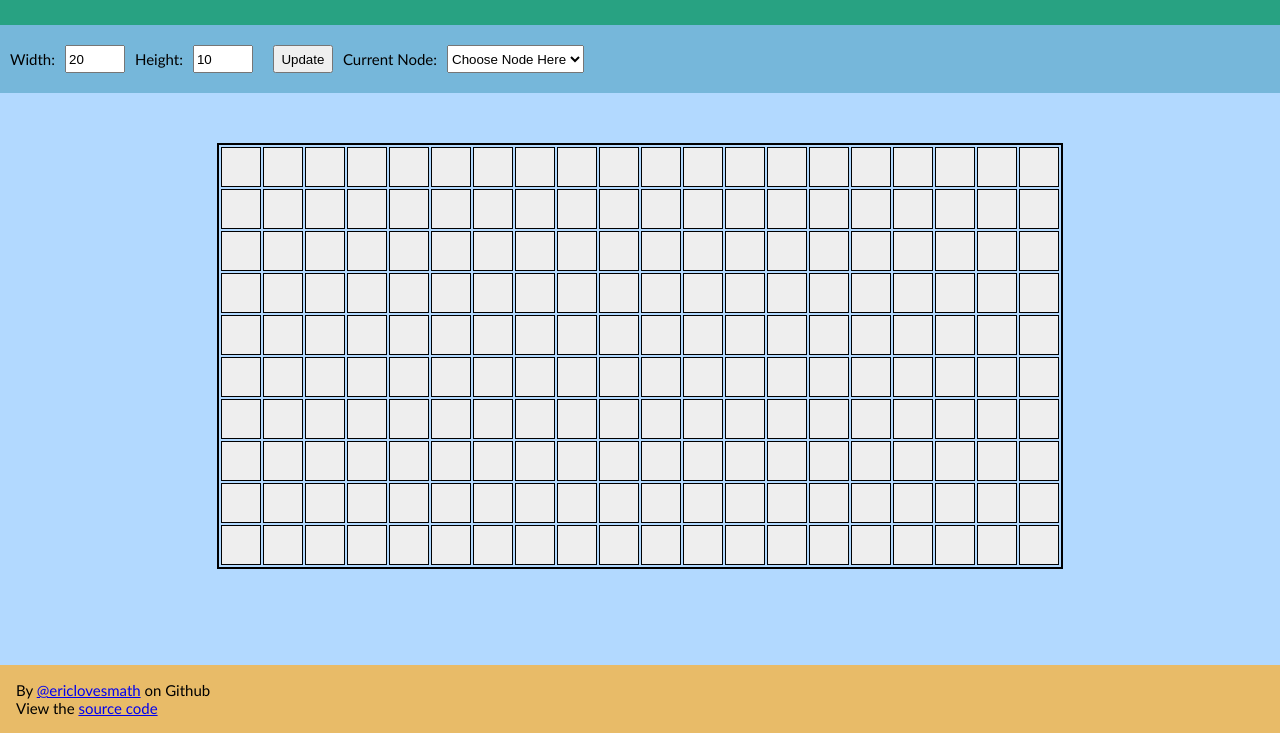
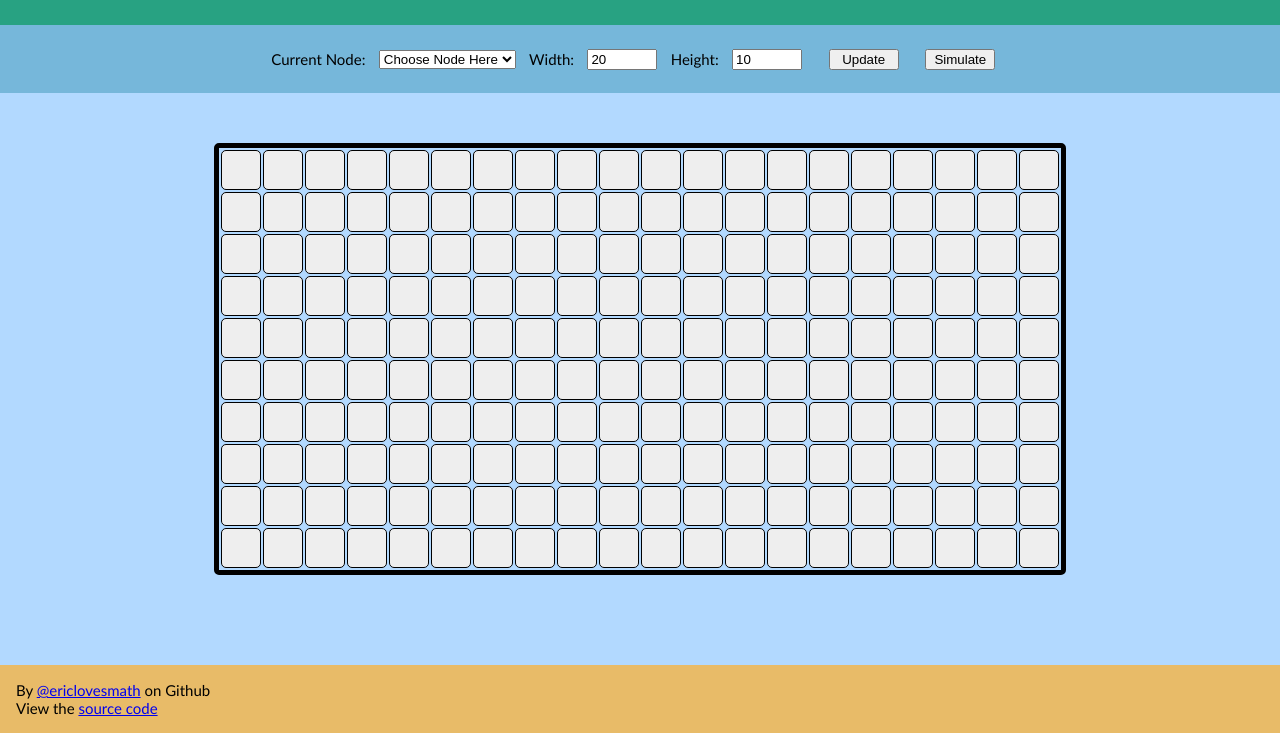
Before and after one commit to ericlovesmath/pathfinding-visualizer, a website with bundled scripts: page index.html in a window 1280 px wide. Shown: the part 67-800 px from the top of the page. Built offline with nearby package versions, Linux system fonts and the light colour scheme.

Commit message:
Start on Astar Config

```diff
--- a/index.html
+++ b/index.html
@@ -17,9 +17,6 @@
   </header>
 
   <div id="navbar">
-    <p>Width:</p><input type="number" id="width-input" value="20">
-    <p>Height:</p><input type="number" id="height-input" value="10">
-    <button type="button" id="update-button">Update</button>
     <p>Current Node:</p>
     <select class="select-node-type" name="select-node-type">
       <option value="" selected disabled hidden>Choose Node Here</option>
@@ -27,6 +24,10 @@
       <option value="start">Start Node</option>
       <option value="end">End Node</option>
     </select>
+    <p>Width:</p><input type="number" id="width-input" value="20">
+    <p>Height:</p><input type="number" id="height-input" value="10">
+    <button type="button" id="update-button">Update</button>
+    <button type="button" id="simulate-button">Simulate</button>
   </div>
 
   <div id="container">
--- a/public/styles.css
+++ b/public/styles.css
@@ -3,7 +3,6 @@
     -webkit-box-sizing: border-box;
      box-sizing: border-box;
 }
-
 /* Main */
 
 body {
@@ -27,6 +26,8 @@ header {
 
 #navbar {
     display: flex;
+    justify-content: center;
+    align-items: center;
     margin: 0px;
     margin-bottom: 50px;
     background-color: #76B7DA;
@@ -54,14 +55,17 @@ footer {
     display: inline-grid;
     grid-template-columns: repeat(var(--width), 40px);
     grid-template-rows: repeat(var(--height), 40px);
-    border: 2px solid black;
+    border: 5px solid black;
+    border-radius: 5px;
     padding: 2px;
     gap: 2px;
 }
 
 #grid .node {
     border: 1px solid black;
+    border-radius: 5px;
     background-color: #e1e4e5;
+    transition: background-color 0.2s;
 }
 
 #grid .node[data-type="empty"] {
@@ -89,8 +93,9 @@ a:hover {
 }
 
 #navbar input,button,select {
-    width: 60px;
-    margin: 10px;
+    width: clamp(60px, 70px, 150px);
+    min-height: 1em;
+    margin: 1em;
     box-sizing: border-box;
 }
 
--- a/src/app.ts
+++ b/src/app.ts
@@ -1,107 +1,6 @@
-import { $gridElem, $updateGridBtn, $widthInput, $heightInput, $nodeTypeSelector } from './types.js';
-
-const NODE_TYPE = {
-    START: "start",
-    END: "end",
-    WALL: "wall",
-    EMPTY: "empty"
-}
-
-class node {
-    x: number;
-    y: number;
-    elem: HTMLDivElement;
-
-    constructor(x: number, y: number, elem: HTMLDivElement) {
-        this.x = x;
-        this.y = y;
-        elem.classList.add("node");
-        this.elem = elem;
-        this.type = NODE_TYPE.EMPTY;
-    }
-    get type() {
-        return this.elem.dataset.type!;
-    }
-    set type(value: string) {
-        this.elem.dataset.type = value;
-    }
-}
-
-class grid {
-    nodes: node[][];
-    start: node | null;
-    end: node | null;
-    width: number;
-    height: number;
-    mode: string;
-
-    constructor(width: number, height: number) {
-        this.width = width;
-        this.height = height;
-        this.mode = NODE_TYPE.WALL; // TODO: Use enums instead?
-        this.start = null;
-        this.end = null;
-        this.nodes = [];
-
-        this.resetGrid(width, height);
-    }
-    fillNode(curr_node: node) {
-        if (this.mode == NODE_TYPE.START) {
-            // TODO: Can this be done with nullish operators?
-            if (this.start !== null) {
-                this.start.type = NODE_TYPE.EMPTY;
-            }
-            this.start = curr_node;
-        } else if (this.mode == NODE_TYPE.END) {
-            if (this.end !== null) {
-                this.end.type = NODE_TYPE.EMPTY;
-            }
-            this.end = curr_node;
-        }
-        curr_node.type = this.mode;
-    }
-
-    clearNode(curr_node: node) {
-        if (this.mode == NODE_TYPE.START) {
-            this.start = null;
-        } else if (this.mode == NODE_TYPE.END) {
-            this.end = null;
-        }
-        curr_node.type = NODE_TYPE.EMPTY;
-    }
-
-    resetGrid(width: number, height: number) {
-        this.width = width;
-        this.height = height;
-
-        document.documentElement.style.setProperty("--width", width.toString());
-        document.documentElement.style.setProperty("--height", height.toString());
-
-        while ($gridElem.firstChild) {
-            $gridElem.firstChild.remove()
-        }
-        this.nodes = [];
-
-        for (let x = 0; x < width; x++) {
-            const row: node[] = [];
-            for (let y = 0; y < height; y++) {
-                row.push(new node(x, y, document.createElement('div')));
-            }
-            this.nodes.push(row);
-        }
-
-        this.nodes.forEach((row: node[]) => {
-            row.forEach((node: node) => {
-                $gridElem.append(node.elem);
-                node.elem.addEventListener('click', () => { this.fillNode(node) });
-                node.elem.addEventListener('contextmenu', (e: Event) => {
-                    e.preventDefault();
-                    this.clearNode(node);
-                });
-            })
-        })
-    }
-}
+import { $updateGridBtn, $widthInput, $heightInput, $nodeTypeSelector, $simulateBtn } from './types.js';
+import { grid } from './grid.js';
+import { astar } from './astar.js';
 
 function main() {
     let myGrid = new grid(20, 10);
@@ -111,6 +10,9 @@ function main() {
     $nodeTypeSelector.addEventListener('click', (e: Event) => {
         myGrid.mode = (<HTMLOptionElement>e.target).value;
     })
+    $simulateBtn.addEventListener('click', () => {
+        astar(myGrid);
+    })
 }
 
 main()
--- /dev/null
+++ b/src/astar.ts
@@ -0,0 +1,13 @@
+import { node, grid } from './grid.js';
+
+export function astar(grid: grid) {
+    console.log("Hello");
+}
+
+function adjNodes(grid: grid, node: node): node[] {
+    let nodes: node[] = [];
+    // if (node.x >= 0 )
+
+    return nodes;
+
+}
--- /dev/null
+++ b/src/grid.ts
@@ -0,0 +1,105 @@
+import { $gridElem, NODE_TYPE } from './types.js';
+
+export class node {
+    x: number;
+    y: number;
+    elem: HTMLDivElement;
+
+    // g: Distance from Starting Node, h: distance from End Node, f: g+h
+    cost: { g: number, h: number, f: number, prev_node: node | null };
+
+    constructor(x: number, y: number, elem: HTMLDivElement) {
+        this.x = x;
+        this.y = y;
+        elem.classList.add("node");
+        this.elem = elem;
+        this.type = NODE_TYPE.EMPTY;
+
+        this.cost = { g: 0, h: 0, f: 0, prev_node: null };
+    }
+
+    get type() {
+        return this.elem.dataset.type!;
+    }
+    set type(value: string) {
+        this.elem.dataset.type = value;
+    }
+}
+
+export class grid {
+    nodes: node[][];
+    start: node | null;
+    end: node | null;
+    width: number;
+    height: number;
+    mode: string;
+
+
+    constructor(width: number, height: number) {
+        this.width = width;
+        this.height = height;
+        this.mode = NODE_TYPE.WALL; // TODO: Use enums instead?
+        this.start = null;
+        this.end = null;
+        this.nodes = [];
+
+        this.resetGrid(width, height);
+    }
+
+    fillNode(curr_node: node) {
+        if (this.mode == NODE_TYPE.START) {
+            // TODO: Can this be done with nullish operators?
+            if (this.start !== null) {
+                this.start.type = NODE_TYPE.EMPTY;
+            }
+            this.start = curr_node;
+        } else if (this.mode == NODE_TYPE.END) {
+            if (this.end !== null) {
+                this.end.type = NODE_TYPE.EMPTY;
+            }
+            this.end = curr_node;
+        }
+        curr_node.type = this.mode;
+    }
+
+    clearNode(curr_node: node) {
+        if (this.mode == NODE_TYPE.START) {
+            this.start = null;
+        } else if (this.mode == NODE_TYPE.END) {
+            this.end = null;
+        }
+        curr_node.type = NODE_TYPE.EMPTY;
+    }
+
+    resetGrid(width: number, height: number) {
+        this.width = width;
+        this.height = height;
+
+        document.documentElement.style.setProperty("--width", width.toString());
+        document.documentElement.style.setProperty("--height", height.toString());
+
+        while ($gridElem.firstChild) {
+            $gridElem.firstChild.remove()
+        }
+        this.nodes = [];
+
+        for (let x = 0; x < width; x++) {
+            const row: node[] = [];
+            for (let y = 0; y < height; y++) {
+                row.push(new node(x, y, document.createElement('div')));
+            }
+            this.nodes.push(row);
+        }
+
+        this.nodes.forEach((row: node[]) => {
+            row.forEach((node: node) => {
+                $gridElem.append(node.elem);
+                node.elem.addEventListener('click', () => { this.fillNode(node) });
+                node.elem.addEventListener('contextmenu', (e: Event) => {
+                    e.preventDefault();
+                    this.clearNode(node);
+                });
+            })
+        })
+    }
+}
--- a/src/types.ts
+++ b/src/types.ts
@@ -3,22 +3,13 @@ export const $updateGridBtn = document.querySelector('#update-button') as HTMLBu
 export const $widthInput = document.querySelector('#width-input') as HTMLInputElement;
 export const $heightInput = document.querySelector('#height-input') as HTMLInputElement;
 export const $nodeTypeSelector = document.querySelector('.select-node-type') as HTMLSelectElement;
+export const $simulateBtn = document.querySelector('#simulate-button') as HTMLSelectElement;
 
-const NODE_TYPE = {
+export const NODE_TYPE = {
     START: "start",
     END: "end",
     WALL: "wall",
-    EMPTY: "empty"
+    EMPTY: "empty",
+    VISITED: "visited",
+    VISITING: "visiting"
 }
-
-type node = {
-    elem: HTMLDivElement;
-    x: number;
-    y: number;
-    type: string;
-}
-
-type pos = {
-    x: number;
-    y: number;
-}
```
